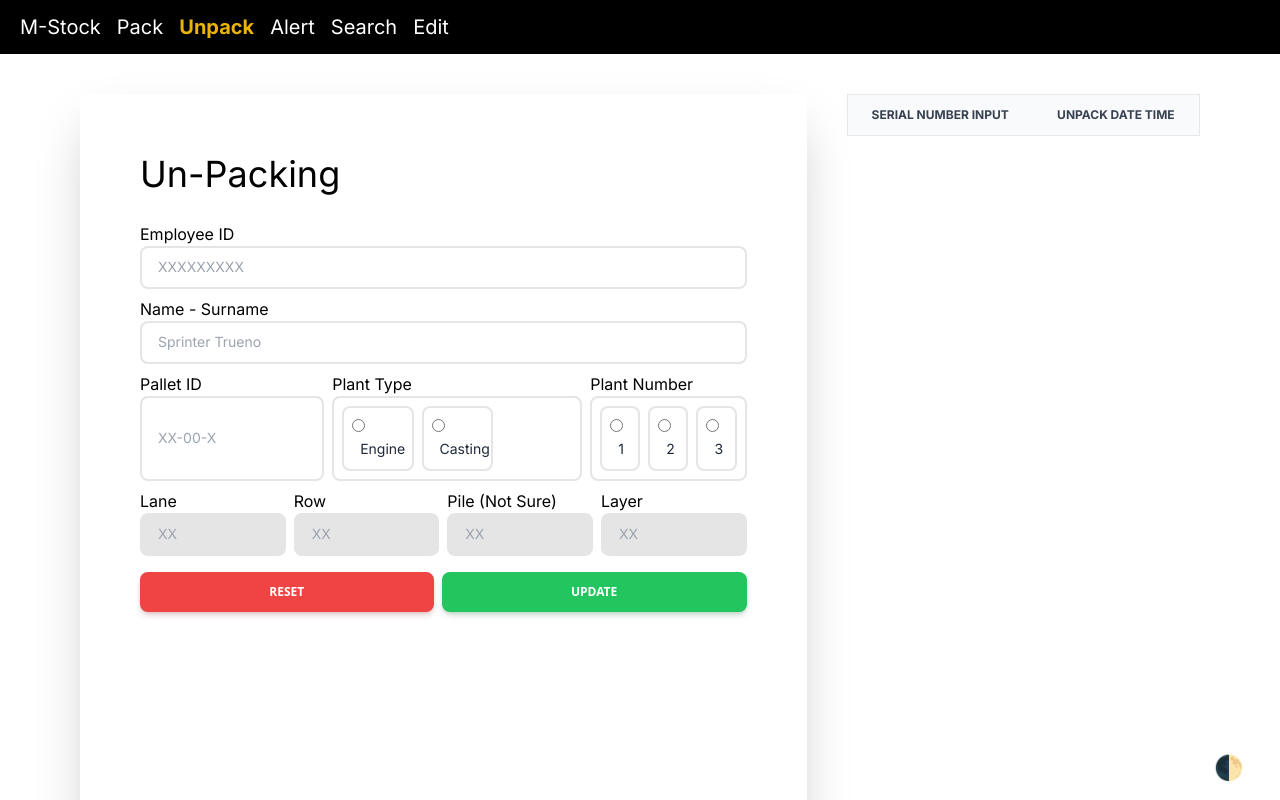
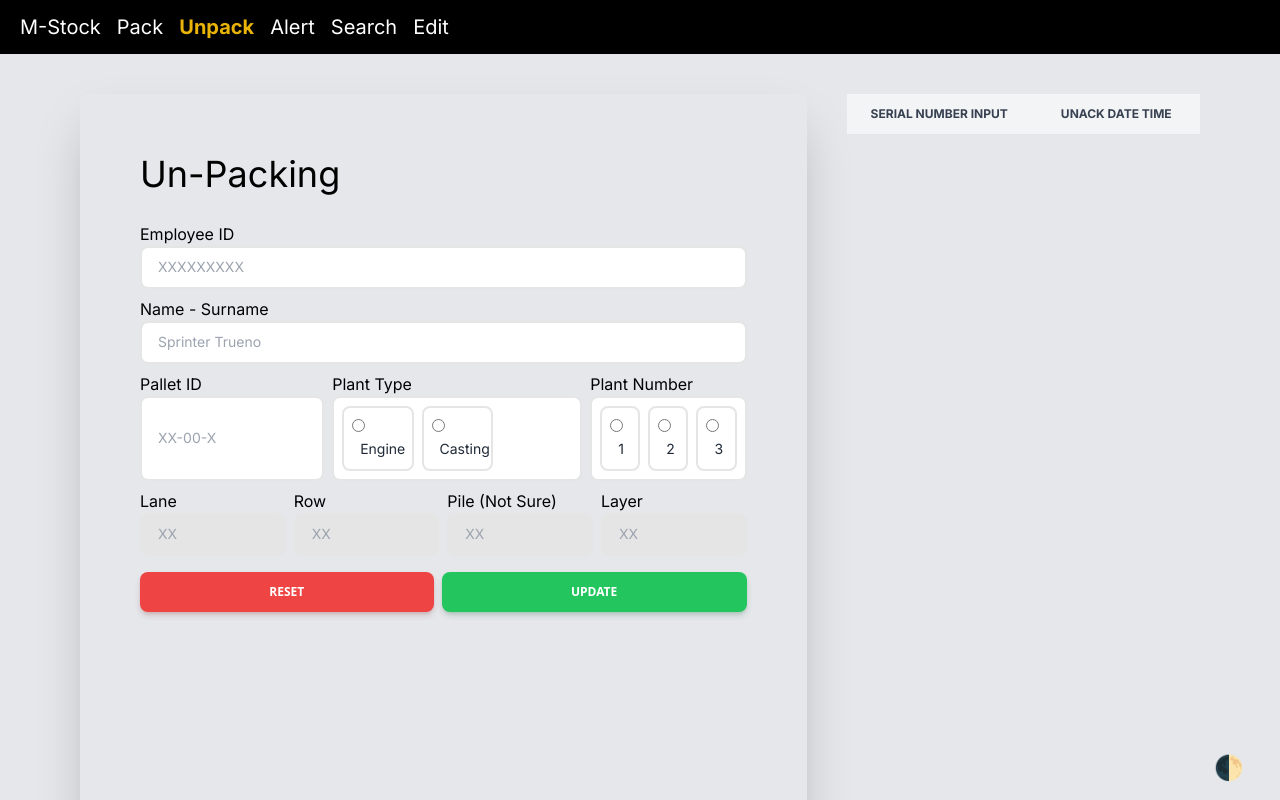
Before and after one commit to aingez/sts_safety_stock_coop_project, a Next.js app: page /unpack in a window 1280 px wide. Shown: the top 800 px of the page. Built offline with nearby package versions, Linux system fonts and the light colour scheme.

Commit message:
new bg color and table hader color

```diff
--- a/src/app/layout.js
+++ b/src/app/layout.js
@@ -16,7 +16,7 @@ export default function RootLayout({ children }) {
   return (
     <html lang="en" suppressHydrationWarning>
       <body className={inter.className}>
-        <div className="dark:bg-neutral-700">
+        <div className="bg-gray-200 dark:bg-neutral-700">
           <Nav />
           <ThemeProvider
             attribute="class"
--- a/src/app/unpack/page.jsx
+++ b/src/app/unpack/page.jsx
@@ -209,11 +209,11 @@ export default function UnPackPage() {
       </form>
 
       <div className="min-h-full w-1/2">
-        <table className="w-full border border-gray-200 bg-white text-left text-sm text-gray-500 dark:border-gray-700 dark:bg-gray-800 dark:text-gray-400">
-          <thead className="bg-gray-50 text-xs uppercase text-gray-700 dark:bg-gray-700 dark:text-gray-400">
+        <table className="w-full text-left text-sm text-gray-500 rtl:text-right dark:text-gray-400">
+          <thead className="bg-gray-100 text-xs uppercase text-gray-700 dark:bg-neutral-500 dark:text-neutral-200">
             <tr>
               <th className="px-6 py-3">Serial Number Input</th>
-              <th className="px-6 py-3">Unpack Date Time</th>
+              <th className="px-6 py-3">Unack Date Time</th>
             </tr>
           </thead>
           <tbody>
```
